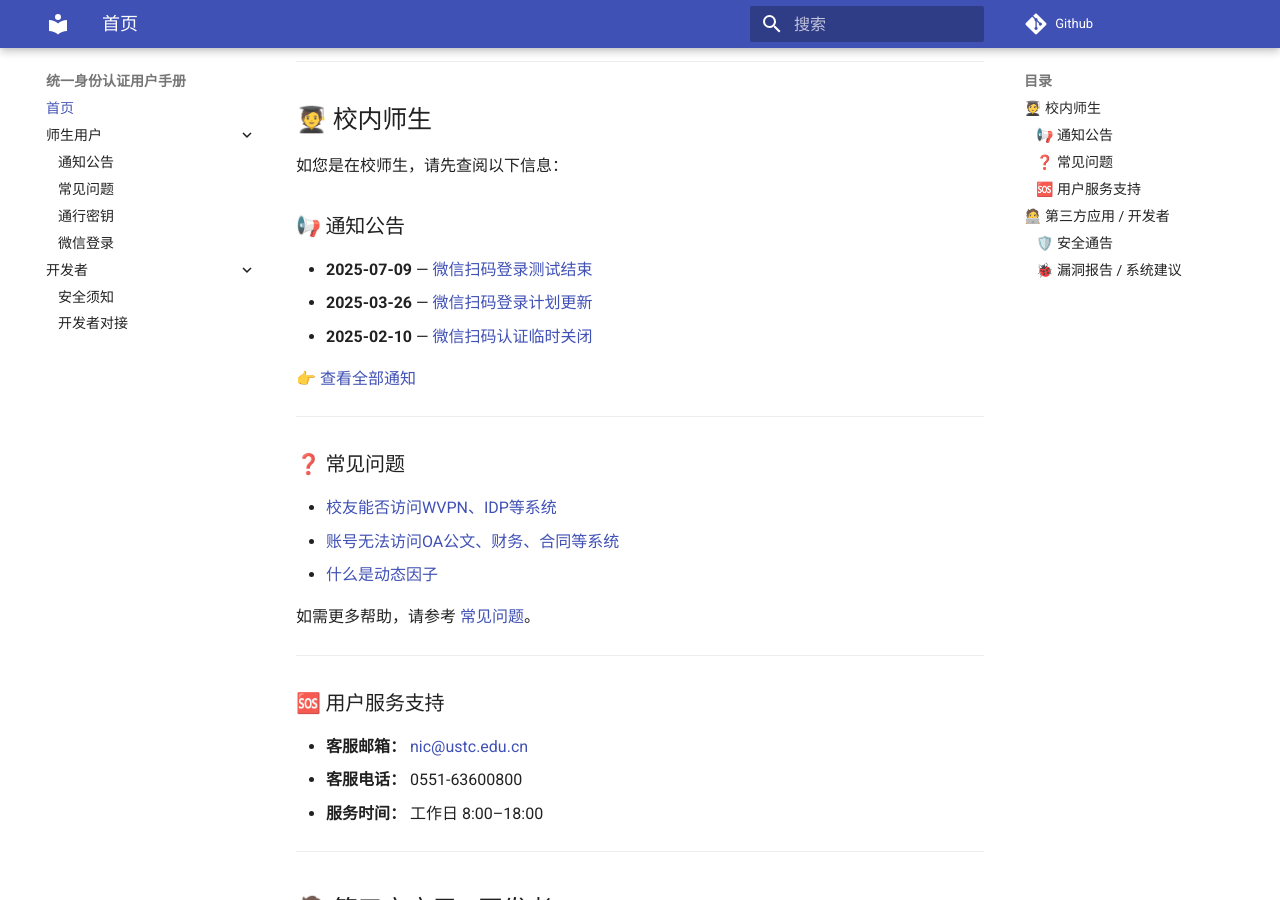
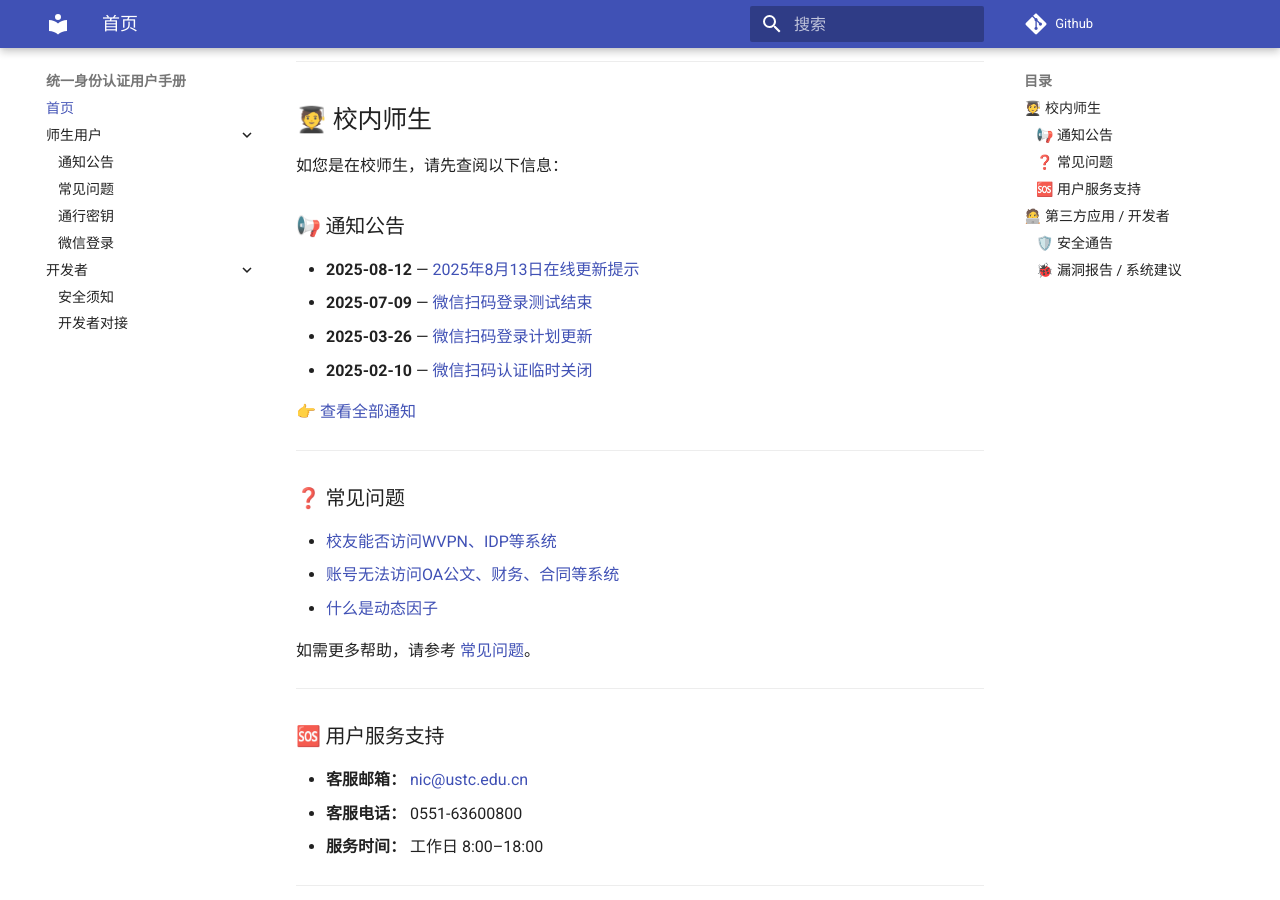
Before and after one commit to wf0229/id_doc, an MkDocs documentation site: the page built from docs/index.md, in a window 1280 px wide and 900 px high, scrolled down 500 px. Built offline with MkDocs 1.6.1 and Material for MkDocs 9.7.7, drawn with Linux system fonts in a browser that asks for light colours; comment, search, counter and statistics services are not loaded.

Commit message:
Update index.md

```diff
--- a/docs/index.md
+++ b/docs/index.md
@@ -20,6 +20,7 @@
 
 ### 📢 通知公告
 
+- **2025-08-12** — [2025年8月13日在线更新提示](notice.md#2025-08-12 统一身份认证系统更新提示)
 - **2025-07-09** — [微信扫码登录测试结束](notice.md#2025-07-09-微信扫码登录结束测试开放时间另行通知)
 - **2025-03-26** — [微信扫码登录计划更新](notice.md#2025-03-26-微信扫码登录计划更新)
 - **2025-02-10** — [微信扫码认证临时关闭](notice.md#2025-02-10-新版统一身份认证已切换)
```
